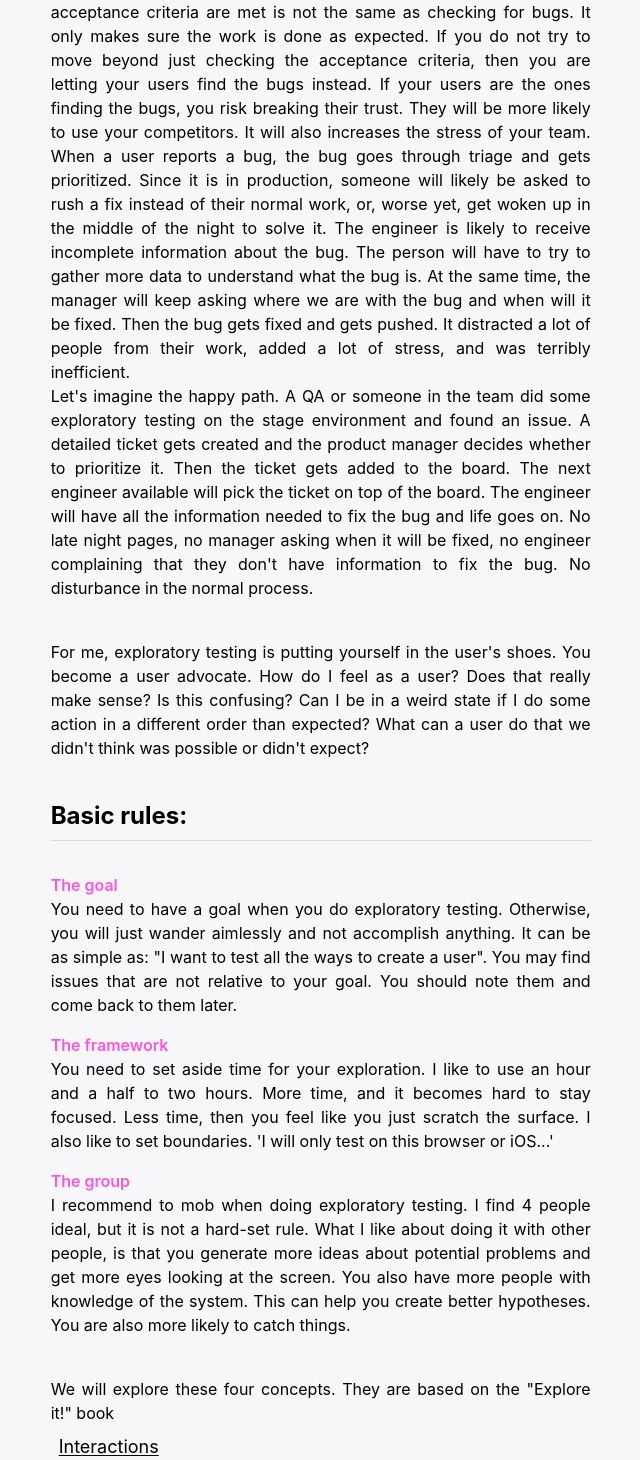
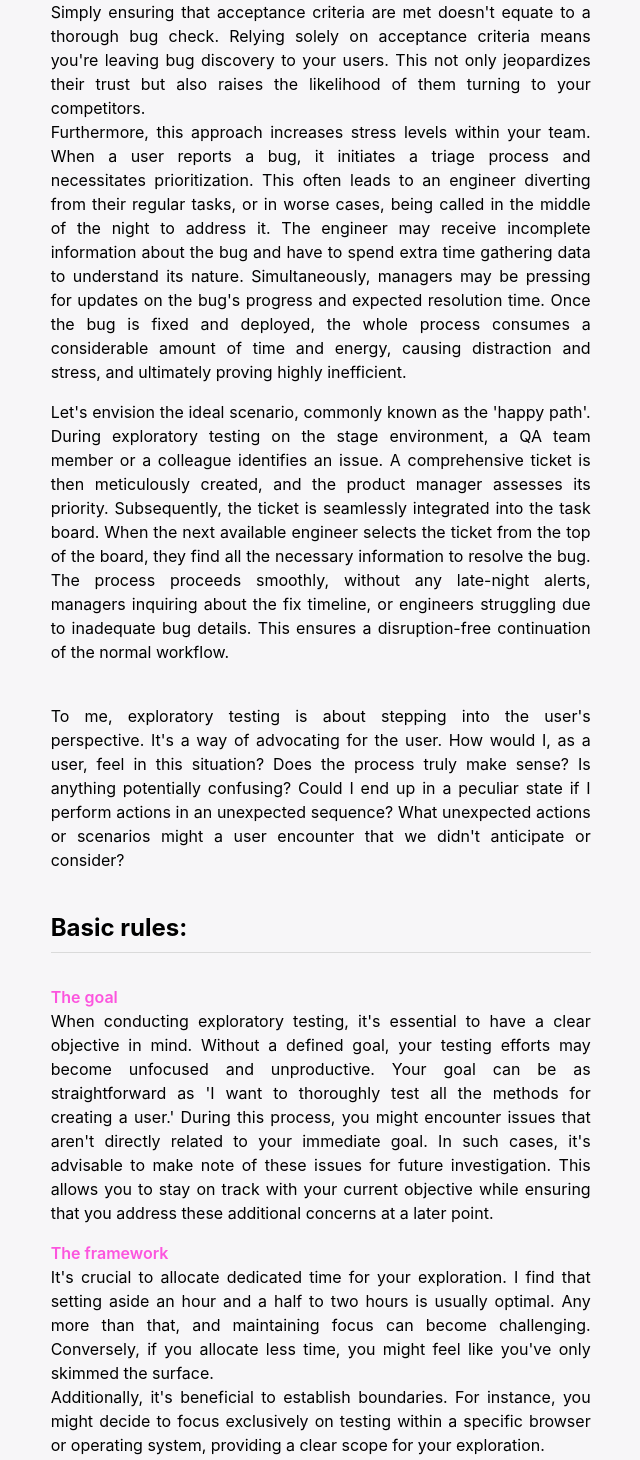
Before and after one commit to willot/Quality, a React (Create React App) app: page /exploratoryTesting in a window 1280 px wide. Shown: the part 970-2430 px from the top of the page, without its empty margins (228-868 px from the left). Built offline with nearby package versions, Linux system fonts and the light colour scheme.

Commit message:
improve text with chat gtp for exploratory testing

```diff
--- a/src/pages/ExploratoryTesting.tsx
+++ b/src/pages/ExploratoryTesting.tsx
@@ -7,7 +7,11 @@ export const ExploratoryTesting = () => {
     const {pathname} = useLocation();
     const [idVisible, setIdVisible] = useState("");
     const [clickedSection, setIsClickedSection] = useState(false);
-    const {ref1, ref2, ref3} = ShowSectionHook(clickedSection, setIsClickedSection, setIdVisible, window, "Basic-rules");
+    const {
+        ref1,
+        ref2,
+        ref3
+    } = ShowSectionHook(clickedSection, setIsClickedSection, setIdVisible, window, "Basic-rules");
 
     useEffect(() => {
         document.title = 'Exploratory Testing';
@@ -21,7 +25,8 @@ export const ExploratoryTesting = () => {
                            setIsClickedSection={setIsClickedSection}>
                 <section className="bg-white-bg h-full text-black text-justify py-10 px-1">
                     <section className="pb-10">
-                        <h2 className="font-bold text-2xl border-b border-grey-light pb-2 mb-4" ref={ref1} id="The-Definition">The Definition</h2>
+                        <h2 className="font-bold text-2xl border-b border-grey-light pb-2 mb-4" ref={ref1}
+                            id="The-Definition">The Definition</h2>
                         <p className="indent-8"> "A style of software testing that emphasizes the personal freedom and
                             responsibility of the individual tester to continually optimize the quality of his/her work
                             by
@@ -30,63 +35,86 @@ export const ExploratoryTesting = () => {
                             mutually supportive activities that run in parallel throughout the project."</p>
                         <p className="text-xs indent-8 pb-5">--Cem Kaner--</p>
                         <p>For me, exploratory testing is using the scientific method to gain insights into your
-                            application and find potential problems. You make a hypothesis. You gather data. You assess
+                            application and find potential problems. You make an hypothesis. You gather data. You assess
                             if your hypothesis holds or not. Then you use your results to create a new hypothesis.
                             This is how you "explore" your application/system. If you want to dig into this subject, I
                             recommend "Explore It!" by Elisabeth Hendrickson. Ultimately, how can you guarantee that the
                             system works if you haven't tested its edges?</p>
                     </section>
                     <section className="pb-10">
-                        <h2 className="font-bold text-2xl border-b border-grey-light pb-2 mb-4" ref={ref2} id="Why-is-it-useful?">Why is it useful?</h2>
-                        <p>If you do not search for bugs, how do you find them? Checking that acceptance criteria are met
-                            is not the same as checking for bugs. It only makes sure the work is done as expected. If you do not
-                            try to move beyond just checking the acceptance criteria, then you are letting your users
-                            find the bugs instead. If your users are the ones finding the bugs, you risk breaking their trust.
-                            They will be more likely to use your competitors. It will also
-                            increases the stress of your team. When a user reports a bug, the bug goes through
-                            triage and gets prioritized. Since it is in production, someone will likely be asked to rush a fix instead of their normal work,
-                            or, worse yet, get woken up in the middle of the night to solve it. The engineer is likely to receive
-                            incomplete information about the bug. The person will have to try to gather more data to
-                            understand what the bug is. At the same time, the manager will keep asking where we are with
-                            the bug and when will it be fixed. Then the bug gets fixed and gets pushed. It distracted a
-                            lot of people from their work, added a lot of stress, and was terribly inefficient.</p>
-                            <p>
-                                Let's
-                            imagine the happy path. A QA or someone in the team did some exploratory testing on the
-                            stage environment and found an issue. A detailed ticket gets created and the product manager
-                            decides whether to prioritize it. Then the ticket gets added to the board. The next engineer
-                            available will pick the ticket on top of the board. The engineer will have all the
-                            information needed to fix the bug and life goes on. No late night pages, no manager asking when it will
-                            be fixed, no engineer complaining that they don't have information to fix the bug. No
-                            disturbance in the normal process.</p>
+                        <h2 className="font-bold text-2xl border-b border-grey-light pb-2 mb-4" ref={ref2}
+                            id="Why-is-it-useful?">Why is it useful?</h2>
+                        <p>If you don't actively search for bugs, how will you uncover them? Simply ensuring that
+                            acceptance criteria are met doesn't equate to a thorough bug check. Relying solely on
+                            acceptance criteria means you're leaving bug discovery to your users. This not only
+                            jeopardizes their trust but also raises the likelihood of them turning to your
+                            competitors.</p>
+
+                        <p className="pb-4">Furthermore, this approach increases stress levels within your team. When a
+                            user reports a
+                            bug, it initiates a triage process and necessitates prioritization. This often leads to an
+                            engineer diverting from their regular tasks, or in worse cases, being called in the middle
+                            of the night to address it. The engineer may receive incomplete information about the bug
+                            and have to spend extra time gathering data to understand its nature. Simultaneously,
+                            managers may be pressing for updates on the bug's progress and expected resolution time.
+
+                            Once the bug is fixed and deployed, the whole process consumes a considerable amount of time
+                            and energy, causing distraction and stress, and ultimately proving highly inefficient.</p>
+                        <p>
+                            Let's envision the ideal scenario, commonly known as the 'happy path'. During exploratory
+                            testing on the stage environment, a QA team member or a colleague identifies an issue. A
+                            comprehensive ticket is then meticulously created, and the product manager assesses its
+                            priority. Subsequently, the ticket is seamlessly integrated into the task board.
+
+                            When the next available engineer selects the ticket from the top of the board, they find all
+                            the necessary information to resolve the bug. The process proceeds smoothly, without any
+                            late-night alerts, managers inquiring about the fix timeline, or engineers struggling due to
+                            inadequate bug details. This ensures a disruption-free continuation of the normal
+                            workflow.</p>
                     </section>
                     <section className="pb-10">
-                        <p>For me, exploratory testing is putting yourself in the user's shoes. You become a user
-                            advocate. How do I feel as a user? Does that really make sense? Is this confusing? Can I be
-                            in a weird state if I do some action in a different order than expected? What can a user do
-                            that we didn't think was possible or didn't expect?</p>
+                        <p>To me, exploratory testing is about stepping into the user's perspective. It's a way of
+                            advocating for the user. How would I, as a user, feel in this situation? Does the process
+                            truly make sense? Is anything potentially confusing? Could I end up in a peculiar state if I
+                            perform actions in an unexpected sequence? What unexpected actions or scenarios might a user
+                            encounter that we didn't anticipate or consider?</p>
                     </section>
                     <section>
-                        <h2 className="font-bold text-2xl border-b border-grey-light pb-2 mb-4" ref={ref3} id="Basic-rules">Basic rules:</h2>
+                        <h2 className="font-bold text-2xl border-b border-grey-light pb-2 mb-4" ref={ref3}
+                            id="Basic-rules">Basic rules:</h2>
                         <h3 className="text-pink font-semibold pt-4">The goal</h3>
-                        <p>You need to have a goal when you do exploratory testing. Otherwise, you will just wander
-                            aimlessly and not accomplish anything. It can be as simple as: "I want to test all the ways
-                            to create a user". You may find issues that are not relative to your goal. You should note
-                            them and come back to them later.</p>
+                        <p>When conducting exploratory testing, it's essential to have a clear objective in mind.
+                            Without a defined goal, your testing efforts may become unfocused and unproductive. Your
+                            goal can be as straightforward as 'I want to thoroughly test all the methods for creating a
+                            user.'
+
+                            During this process, you might encounter issues that aren't directly related to your
+                            immediate goal. In such cases, it's advisable to make note of these issues for future
+                            investigation. This allows you to stay on track with your current objective while ensuring
+                            that you address these additional concerns at a later point.</p>
                         <h3 className="text-pink font-semibold pt-4">The framework</h3>
-                        <p>You need to set aside time for your exploration. I like to use an hour and a half to two
-                            hours. More time, and it becomes hard to stay focused. Less time, then you feel like you just
-                            scratch the surface. I also like to set boundaries. 'I will only test on this browser or
-                            iOS...'</p>
+                        <p>It's crucial to allocate dedicated time for your exploration. I find that setting aside an
+                            hour and a half to two hours is usually optimal. Any more than that, and maintaining focus
+                            can become challenging. Conversely, if you allocate less time, you might feel like you've
+                            only skimmed the surface.</p>
+
+                        <p>Additionally, it's beneficial to establish boundaries. For instance, you might decide to
+                            focus exclusively on testing within a specific browser or operating system, providing a
+                            clear scope for your exploration.</p>
                         <h3 className="text-pink font-semibold pt-4">The group</h3>
-                        <p>I recommend to mob when doing exploratory testing. I find 4 people ideal, but it is not a
-                            hard-set rule. What I like about doing it with other people, is that you generate more ideas
-                            about potential problems and get more eyes looking at the screen. You also have more
-                            people with knowledge of the system. This can help you create better hypotheses. You are
-                            also more likely to catch things.</p>
+                        <p>I highly recommend mob testing during exploratory sessions. While a group of four individuals
+                            works well for me, it's not a strict requirement. One of the key advantages of collaborative
+                            testing is the wealth of diverse perspectives. With more participants, you generate a
+                            broader range of ideas about potential issues, and you benefit from multiple sets of eyes
+                            scrutinizing the screen.</p>
+
+                        <p>Additionally, having a team with varied levels of system knowledge enhances the quality of
+                            your hypotheses. Moreover, with multiple people involved, you're more likely to catch subtle
+                            nuances and potential problems that might otherwise go unnoticed.</p>
                     </section>
                     <section className="pt-10">
-                        <p className="pb-2">We will explore these four concepts. They are based on the "Explore it!" book</p>
+                        <p className="pb-2">We will explore these four concepts. They are based on the "Explore it!"
+                            book</p>
                         <ul>
                             <Link to="/interactions" className="text-lg underline underline-offset-2 px-2">
                                 Interactions
```
